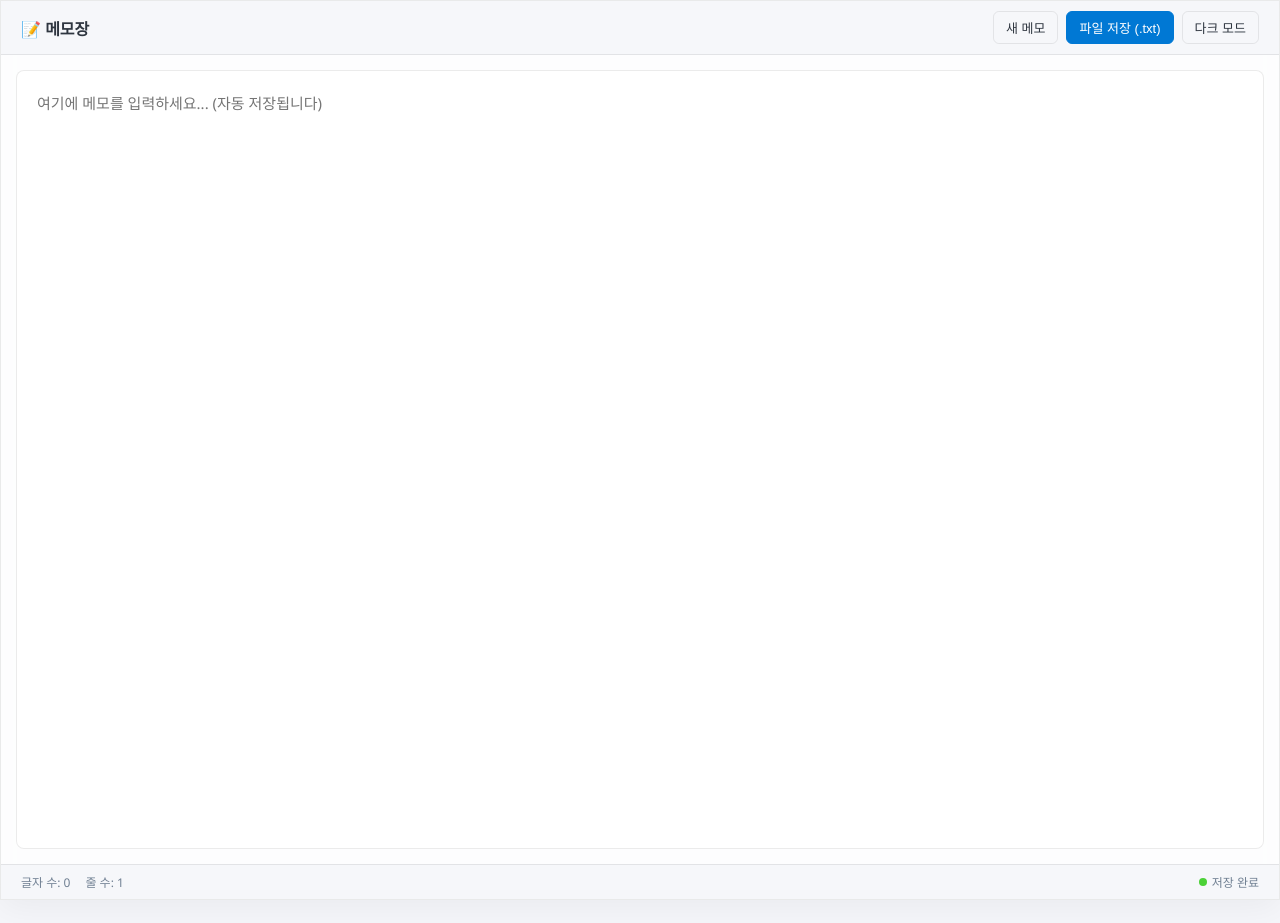
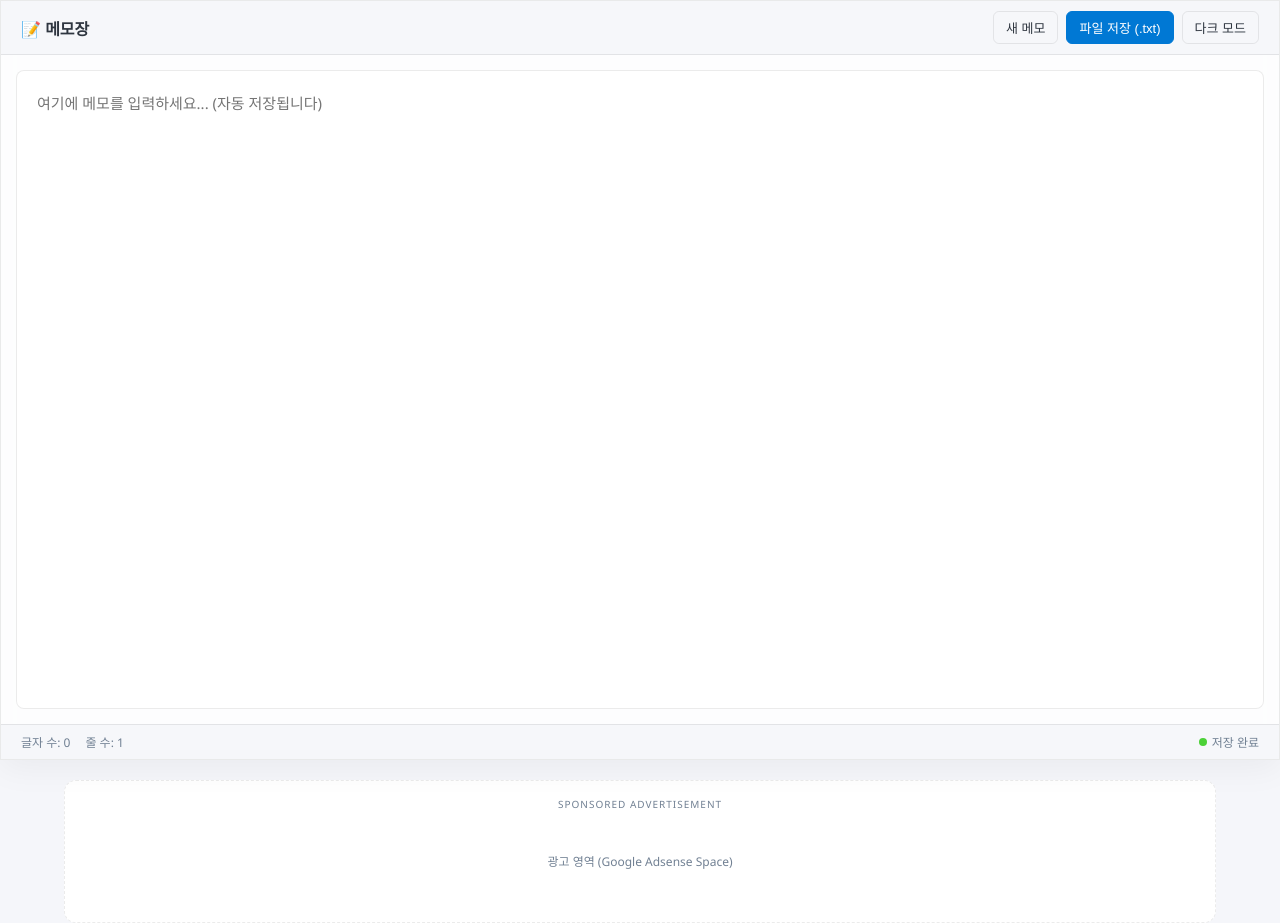
Before and after one commit to takionss/main, a Jekyll site: the page web/notepad/index.html, which Jekyll copies as it is, in a window 1280 px wide. Built offline with Jekyll 4.4.1, drawn with Linux system fonts in a browser that asks for light colours; before the commit the page ends 900 px from its top, so only the background shows below that.

Commit message:
Enable scrolling and increase window height for Minesweeper and Notepad to show ads

```diff
--- a/index.html
+++ b/index.html
@@ -791,7 +791,7 @@
             const isMinesweeper = title === '지뢰찾기';
             if (isMinesweeper) {
                 win.style.width = '376px';
-                win.style.height = '526px';
+                win.style.height = '670px';
             }
 
             const offset = (Object.keys(openWindows).length * 25) % 150;
@@ -817,7 +817,7 @@
                     </div>
                 </div>
                 <div class="window-body">
-                    <iframe class="window-iframe" src="${cleanUrl}" ${isMinesweeper ? 'scrolling="no"' : ''} style="width: 100%; height: 100%; border: 1px solid rgba(0,0,0,0.1); border-radius: 8px; display: block; background: #fff; ${isMinesweeper ? 'overflow: hidden;' : ''}"></iframe>
+                    <iframe class="window-iframe" src="${cleanUrl}" style="width: 100%; height: 100%; border: 1px solid rgba(0,0,0,0.1); border-radius: 8px; display: block; background: #fff;"></iframe>
                 </div>
             `;
 
--- a/web/notepad/index.html
+++ b/web/notepad/index.html
@@ -37,17 +37,17 @@
             font-family: 'Segoe UI', -apple-system, BlinkMacSystemFont, Roboto, sans-serif;
             background: var(--bg-color);
             color: var(--text-color);
-            height: 100vh;
+            min-height: 100vh;
             display: flex;
-            justify-content: center;
-            align-items: center;
-            overflow: hidden;
+            flex-direction: column;
+            overflow: auto;
             transition: background 0.3s, color 0.3s;
         }
 
         .notepad-container {
             width: 100%;
-            height: 100%;
+            height: calc(100vh - 140px);
+            min-height: 400px;
             display: flex;
             flex-direction: column;
             background: var(--container-bg);
@@ -56,6 +56,7 @@
             border: 1px solid var(--border-color);
             box-shadow: var(--shadow);
             transition: background 0.3s, border-color 0.3s;
+            flex-shrink: 0;
         }
 
         .header {
@@ -181,6 +182,47 @@
         .dot.dirty {
             background: #e1b12c;
         }
+
+        /* Google Auto Ads Optimization Space styling */
+        .adsense-auto-wrapper {
+            width: 100%;
+            min-height: 120px;
+            display: flex;
+            flex-direction: column;
+            align-items: center;
+            justify-content: center;
+            background: #ffffff;
+            border-radius: 12px;
+            border: 1px dashed var(--border-color);
+            padding: 16px;
+            margin: 20px auto 0 auto;
+            max-width: 90%;
+            box-sizing: border-box;
+            clear: both;
+            flex-shrink: 0;
+        }
+        [data-theme="dark"] .adsense-auto-wrapper {
+            background: var(--textarea-bg);
+        }
+        .adsense-title {
+            font-size: 10px;
+            color: var(--text-secondary);
+            letter-spacing: 0.1em;
+            text-transform: uppercase;
+            margin-bottom: 5px;
+            display: block;
+        }
+        .adsense-content {
+            width: 100%;
+            min-height: 90px;
+            display: flex;
+            align-items: center;
+            justify-content: center;
+        }
+        .adsense-placeholder {
+            font-size: 12px;
+            color: var(--text-secondary);
+        }
     </style>
     <script src="../../adsense-loader.js"></script>
 </head>
@@ -209,6 +251,14 @@
                 <span class="dot" id="save-dot"></span>
                 <span id="save-text">저장 완료</span>
             </div>
+        </div>
+    </div>
+
+    <!-- Google Auto Ads Optimization Space -->
+    <div class="adsense-auto-wrapper">
+        <span class="adsense-title">Sponsored Advertisement</span>
+        <div class="adsense-content">
+            <p class="adsense-placeholder">광고 영역 (Google Adsense Space)</p>
         </div>
     </div>
 
```
